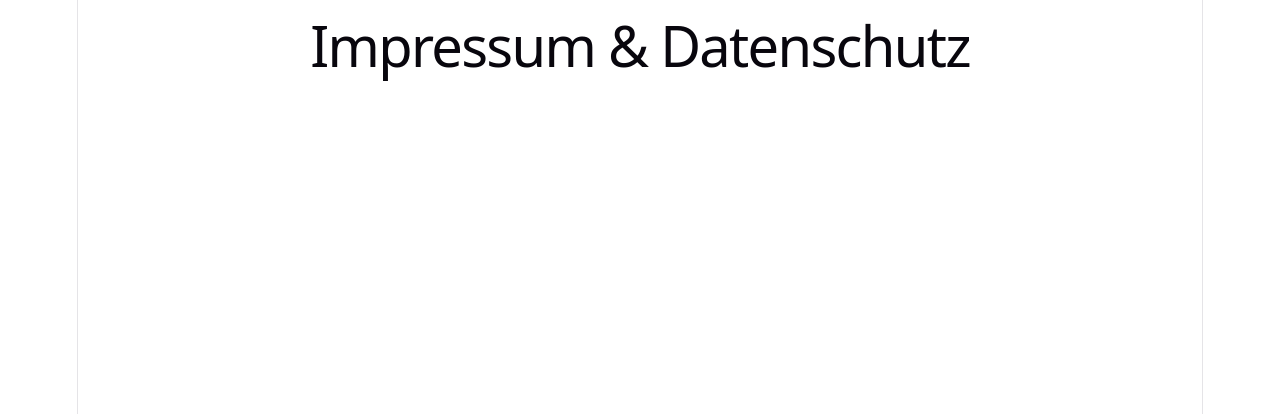
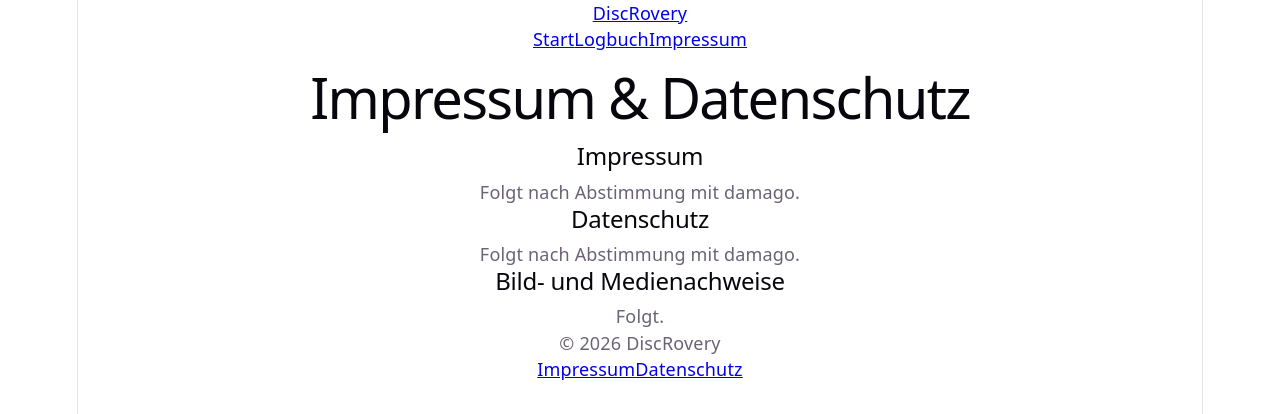
Before and after one commit to digiCoon/discRovery, a React (Vite) app: page /impressum in a window 1280 px wide. Shown: the top 414 px of the page. Built offline with nearby package versions, Linux system fonts and the light colour scheme.

Commit message:
feat: add layout with header, footer and navigation

```diff
--- a/src/App.jsx
+++ b/src/App.jsx
@@ -1,16 +1,19 @@
 import { Routes, Route } from 'react-router'
+import Layout from './components/Layout.jsx'
 import Home from './pages/Home.jsx'
 import Logbook from './pages/Logbook.jsx'
 import Legal from './pages/Legal.jsx'
 import NotFound from './pages/NotFound.jsx'
 
 export default function App() {
-  return (
-      <Routes>
-        <Route path="/" element={<Home />} />
-        <Route path="/logbuch" element={<Logbook />} />
-        <Route path="/impressum" element={<Legal />} />
-        <Route path="*" element={<NotFound />} />
-      </Routes>
-  )
+    return (
+        <Routes>
+            <Route element={<Layout />}>
+                <Route index element={<Home />} />
+                <Route path="logbuch" element={<Logbook />} />
+                <Route path="impressum" element={<Legal />} />
+                <Route path="*" element={<NotFound />} />
+            </Route>
+        </Routes>
+    )
 }
--- /dev/null
+++ b/src/components/Footer.jsx
@@ -0,0 +1,15 @@
+import { Link } from 'react-router'
+
+export default function Footer() {
+    const year = new Date().getFullYear()
+
+    return (
+        <footer>
+            <p>© {year} DiscRovery</p>
+            <nav>
+                <Link to="/impressum">Impressum</Link>
+                <Link to="/impressum#datenschutz">Datenschutz</Link>
+            </nav>
+        </footer>
+    )
+}
--- /dev/null
+++ b/src/components/Header.jsx
@@ -0,0 +1,14 @@
+import { Link, NavLink } from 'react-router'
+
+export default function Header() {
+    return (
+        <header>
+            <Link to="/">DiscRovery</Link>
+            <nav>
+                <NavLink to="/" end>Start</NavLink>
+                <NavLink to="/logbuch">Logbuch</NavLink>
+                <NavLink to="/impressum">Impressum</NavLink>
+            </nav>
+        </header>
+    )
+}
--- /dev/null
+++ b/src/components/Layout.jsx
@@ -0,0 +1,17 @@
+import { Outlet } from 'react-router'
+import Header from './Header.jsx'
+import Footer from './Footer.jsx'
+import ScrollManager from './ScrollManager.jsx'
+
+export default function Layout() {
+    return (
+        <>
+            <ScrollManager />
+            <Header />
+            <main>
+                <Outlet />
+            </main>
+            <Footer />
+        </>
+    )
+}
--- /dev/null
+++ b/src/components/ScrollManager.jsx
@@ -0,0 +1,16 @@
+import { useEffect } from 'react'
+import { useLocation } from 'react-router'
+
+export default function ScrollManager() {
+    const { pathname, hash } = useLocation()
+
+    useEffect(() => {
+        if (hash) {
+            document.getElementById(hash.slice(1))?.scrollIntoView()
+        } else {
+            window.scrollTo(0, 0)
+        }
+    }, [pathname, hash])
+
+    return null
+}
--- a/src/pages/Legal.jsx
+++ b/src/pages/Legal.jsx
@@ -1,3 +1,22 @@
 export default function Legal() {
-    return <h1>Impressum &amp; Datenschutz</h1>
+    return (
+        <>
+            <h1>Impressum &amp; Datenschutz</h1>
+
+            <section id="impressum">
+                <h2>Impressum</h2>
+                <p>Folgt nach Abstimmung mit damago.</p>
+            </section>
+
+            <section id="datenschutz">
+                <h2>Datenschutz</h2>
+                <p>Folgt nach Abstimmung mit damago.</p>
+            </section>
+
+            <section id="medien">
+                <h2>Bild- und Medienachweise</h2>
+                <p>Folgt.</p>
+            </section>
+        </>
+    )
 }
```
